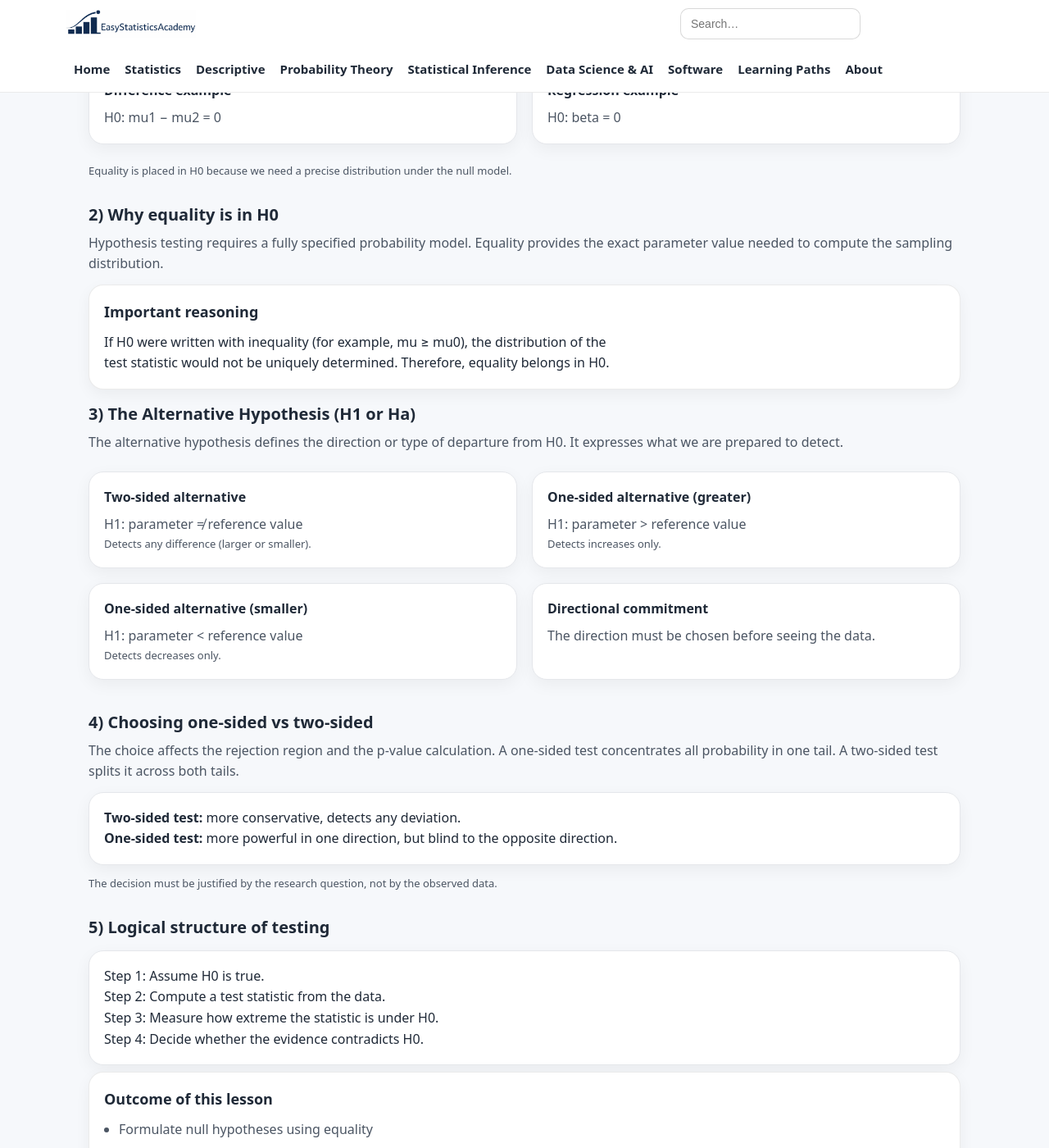
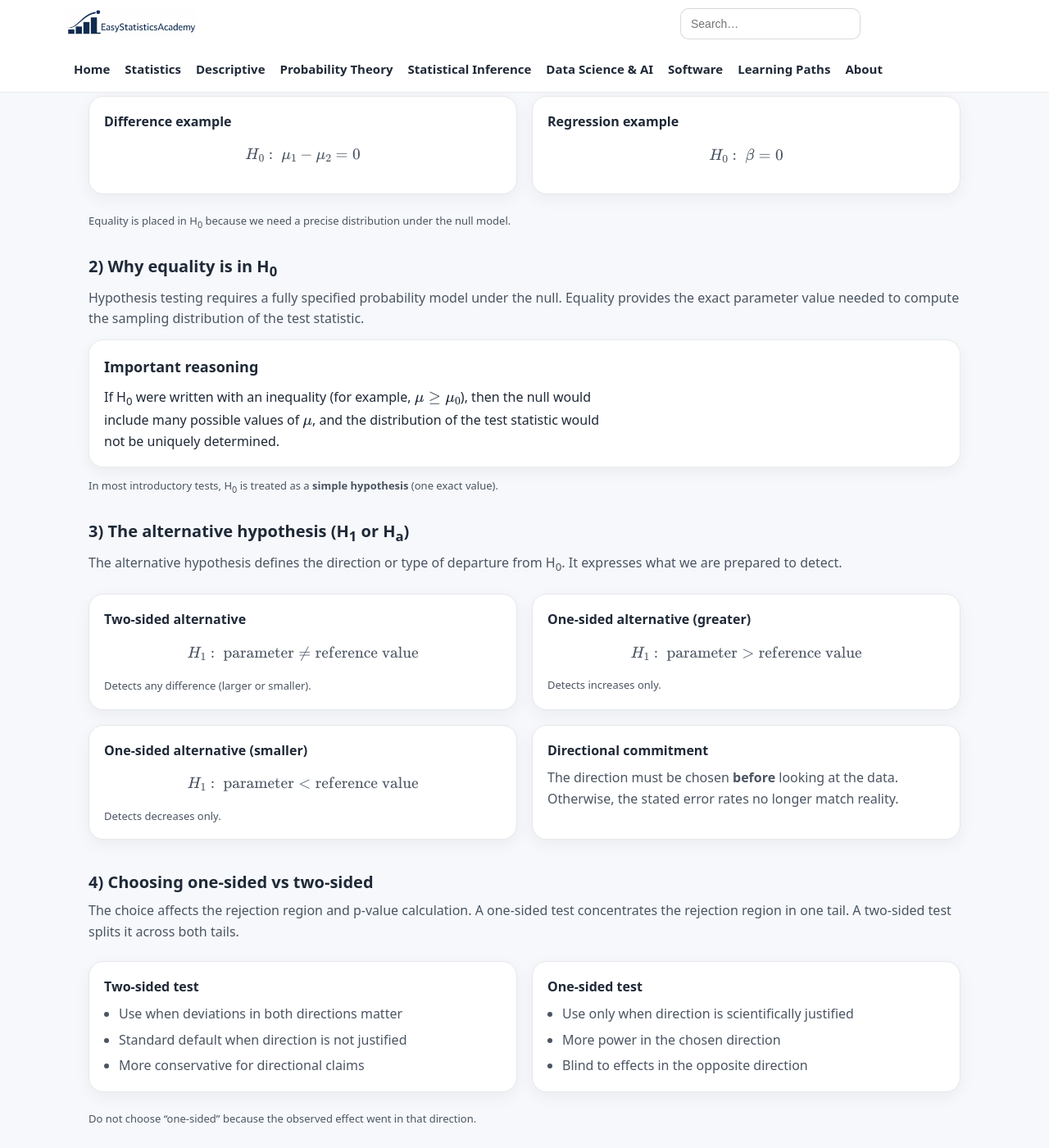
Before and after one commit to ammar-homaida-statistics/easystatisticsacademy, a Jekyll site: the page built from inference/hypothesis-testing/null-and-alternative/index.md, in a window 1280 px wide and 1400 px high, scrolled down 1211 px. Shown: the whole window at 82% size. Built offline with Jekyll 4.4.1, drawn with Linux system fonts in a browser that asks for light colours; some of the changed text lies outside the part shown.

Commit message:
Fix math

```diff
--- a/inference/hypothesis-testing/null-and-alternative/index.md
+++ b/inference/hypothesis-testing/null-and-alternative/index.md
@@ -46,8 +46,8 @@ sidebar: false
       <div class="badge-row">
         <span class="badge">Block 3</span>
         <span class="badge">Lesson 2</span>
-        <span class="badge">H0</span>
-        <span class="badge">H1</span>
+        <span class="badge">H<sub>0</sub></span>
+        <span class="badge">H<sub>1</sub></span>
       </div>
 
       <h1>2. Null and Alternative Hypotheses</h1>
@@ -64,7 +64,7 @@ sidebar: false
       </div>
 
       <p class="muted-mini">
-        The structure of H0 and H1 determines the entire logic of the test.
+        The structure of H<sub>0</sub> and H<sub>1</sub> determines the entire logic of the test.
       </p>
     </div>
   </div>
@@ -74,7 +74,7 @@ sidebar: false
   <div class="section-head">
     <h2>Learning objective</h2>
     <p>
-      Precisely formulate null and alternative hypotheses, understand why equality belongs in H0,
+      Precisely formulate null and alternative hypotheses, understand why equality belongs in H<sub>0</sub>,
       and distinguish between two-sided and one-sided alternatives.
     </p>
   </div>
@@ -92,7 +92,7 @@ sidebar: false
 
 <section class="section">
   <div class="section-head">
-    <h2>1) The Null Hypothesis (H0)</h2>
+    <h2>1) The null hypothesis (H<sub>0</sub>)</h2>
     <p>
       The null hypothesis represents the baseline claim.
       It typically states that a parameter equals a specific value.
@@ -103,7 +103,7 @@ sidebar: false
     <p style="margin:0;">
       General form:
       <br><br>
-      <strong>H0: parameter = reference value</strong>
+      <strong>H<sub>0</sub>: parameter = reference value</strong>
     </p>
   </div>
 
@@ -111,43 +111,51 @@ sidebar: false
     <div class="card">
       <h3>Mean example</h3>
       <p style="margin:0;">
-        H0: mu = mu0
+        \[
+        H_0:\ \mu = \mu_0
+        \]
       </p>
     </div>
 
     <div class="card">
       <h3>Proportion example</h3>
       <p style="margin:0;">
-        H0: p = p0
+        \[
+        H_0:\ p = p_0
+        \]
       </p>
     </div>
 
     <div class="card">
       <h3>Difference example</h3>
       <p style="margin:0;">
-        H0: mu1 − mu2 = 0
+        \[
+        H_0:\ \mu_1 - \mu_2 = 0
+        \]
       </p>
     </div>
 
     <div class="card">
       <h3>Regression example</h3>
       <p style="margin:0;">
-        H0: beta = 0
+        \[
+        H_0:\ \beta = 0
+        \]
       </p>
     </div>
   </div>
 
   <p class="muted-mini" style="margin-top:.75rem;">
-    Equality is placed in H0 because we need a precise distribution under the null model.
+    Equality is placed in H<sub>0</sub> because we need a precise distribution under the null model.
   </p>
 </section>
 
 <section class="section">
   <div class="section-head">
-    <h2>2) Why equality is in H0</h2>
+    <h2>2) Why equality is in H<sub>0</sub></h2>
     <p>
-      Hypothesis testing requires a fully specified probability model.
-      Equality provides the exact parameter value needed to compute the sampling distribution.
+      Hypothesis testing requires a fully specified probability model under the null.
+      Equality provides the exact parameter value needed to compute the sampling distribution of the test statistic.
     </p>
   </div>
 
@@ -155,19 +163,23 @@ sidebar: false
     <div class="callout-copy">
       <h2>Important reasoning</h2>
       <p style="margin:0;">
-        If H0 were written with inequality (for example, mu ≥ mu0),
-        the distribution of the test statistic would not be uniquely determined.
-        Therefore, equality belongs in H0.
+        If H<sub>0</sub> were written with an inequality (for example, \(\mu \ge \mu_0\)),
+        then the null would include many possible values of \(\mu\),
+        and the distribution of the test statistic would not be uniquely determined.
       </p>
     </div>
   </div>
+
+  <p class="muted-mini" style="margin-top:.75rem;">
+    In most introductory tests, H<sub>0</sub> is treated as a <strong>simple hypothesis</strong> (one exact value).
+  </p>
 </section>
 
 <section class="section">
   <div class="section-head">
-    <h2>3) The Alternative Hypothesis (H1 or Ha)</h2>
+    <h2>3) The alternative hypothesis (H<sub>1</sub> or H<sub>a</sub>)</h2>
     <p>
-      The alternative hypothesis defines the direction or type of departure from H0.
+      The alternative hypothesis defines the direction or type of departure from H<sub>0</sub>.
       It expresses what we are prepared to detect.
     </p>
   </div>
@@ -175,38 +187,45 @@ sidebar: false
   <div class="grid grid-2">
     <div class="card">
       <h3>Two-sided alternative</h3>
-      <p>
-        H1: parameter ≠ reference value
+      <p style="margin:0;">
+        \[
+        H_1:\ \text{parameter} \ne \text{reference value}
+        \]
       </p>
-      <p class="muted-mini">
+      <p class="muted-mini" style="margin-top:.5rem;">
         Detects any difference (larger or smaller).
       </p>
     </div>
 
     <div class="card">
       <h3>One-sided alternative (greater)</h3>
-      <p>
-        H1: parameter &gt; reference value
+      <p style="margin:0;">
+        \[
+        H_1:\ \text{parameter} > \text{reference value}
+        \]
       </p>
-      <p class="muted-mini">
+      <p class="muted-mini" style="margin-top:.5rem;">
         Detects increases only.
       </p>
     </div>
 
     <div class="card">
       <h3>One-sided alternative (smaller)</h3>
-      <p>
-        H1: parameter &lt; reference value
+      <p style="margin:0;">
+        \[
+        H_1:\ \text{parameter} < \text{reference value}
+        \]
       </p>
-      <p class="muted-mini">
+      <p class="muted-mini" style="margin-top:.5rem;">
         Detects decreases only.
       </p>
     </div>
 
     <div class="card">
       <h3>Directional commitment</h3>
-      <p>
-        The direction must be chosen before seeing the data.
+      <p style="margin:0;">
+        The direction must be chosen <strong>before</strong> looking at the data.
+        Otherwise, the stated error rates no longer match reality.
       </p>
     </div>
   </div>
@@ -216,32 +235,126 @@ sidebar: false
   <div class="section-head">
     <h2>4) Choosing one-sided vs two-sided</h2>
     <p>
-      The choice affects the rejection region and the p-value calculation.
-      A one-sided test concentrates all probability in one tail.
+      The choice affects the rejection region and p-value calculation.
+      A one-sided test concentrates the rejection region in one tail.
       A two-sided test splits it across both tails.
     </p>
   </div>
 
-  <div class="card">
-    <strong>Two-sided test:</strong> more conservative, detects any deviation.<br>
-    <strong>One-sided test:</strong> more powerful in one direction, but blind to the opposite direction.
+  <div class="grid grid-2">
+    <div class="card">
+      <h3>Two-sided test</h3>
+      <ul class="bullets">
+        <li>Use when deviations in both directions matter</li>
+        <li>Standard default when direction is not justified</li>
+        <li>More conservative for directional claims</li>
+      </ul>
+    </div>
+
+    <div class="card">
+      <h3>One-sided test</h3>
+      <ul class="bullets">
+        <li>Use only when direction is scientifically justified</li>
+        <li>More power in the chosen direction</li>
+        <li>Blind to effects in the opposite direction</li>
+      </ul>
+    </div>
   </div>
 
   <p class="muted-mini" style="margin-top:.75rem;">
-    The decision must be justified by the research question, not by the observed data.
+    Do not choose “one-sided” because the observed effect went in that direction.
   </p>
 </section>
 
 <section class="section">
   <div class="section-head">
-    <h2>5) Logical structure of testing</h2>
+    <h2>5) A compact template (ready to reuse)</h2>
+    <p>
+      Most classical tests can be written using one of these three templates.
+    </p>
   </div>
 
-  <div class="card">
-    Step 1: Assume H0 is true.<br>
-    Step 2: Compute a test statistic from the data.<br>
-    Step 3: Measure how extreme the statistic is under H0.<br>
-    Step 4: Decide whether the evidence contradicts H0.
+  <div class="grid grid-2">
+    <div class="card">
+      <h3>Two-sided</h3>
+      <p style="margin:0;">
+        \[
+        H_0:\ \theta = \theta_0
+        \qquad\text{vs}\qquad
+        H_1:\ \theta \ne \theta_0
+        \]
+      </p>
+    </div>
+
+    <div class="card">
+      <h3>One-sided (greater)</h3>
+      <p style="margin:0;">
+        \[
+        H_0:\ \theta = \theta_0
+        \qquad\text{vs}\qquad
+        H_1:\ \theta > \theta_0
+        \]
+      </p>
+    </div>
+
+    <div class="card">
+      <h3>One-sided (smaller)</h3>
+      <p style="margin:0;">
+        \[
+        H_0:\ \theta = \theta_0
+        \qquad\text{vs}\qquad
+        H_1:\ \theta < \theta_0
+        \]
+      </p>
+    </div>
+
+    <div class="card">
+      <h3>Meaning of \(\theta\)</h3>
+      <p style="margin:0;">
+        \(\theta\) can be \(\mu\), \(p\), \(\mu_1-\mu_2\), \(\beta\), \(\sigma^2\), etc.
+        The structure stays the same.
+      </p>
+    </div>
+  </div>
+</section>
+
+<section class="section">
+  <div class="section-head">
+    <h2>6) Common traps (and how to avoid them)</h2>
+    <p>
+      Bad hypotheses create bad tests.
+      Most errors are conceptual (not computational).
+    </p>
+  </div>
+
+  <div class="grid grid-2">
+    <div class="card">
+      <h3>Trap A: Putting equality in H<sub>1</sub></h3>
+      <p style="margin:0;">
+        The reference distribution is built under H<sub>0</sub>, so equality belongs there.
+      </p>
+    </div>
+
+    <div class="card">
+      <h3>Trap B: One-sided after seeing data</h3>
+      <p style="margin:0;">
+        This inflates false positives because you quietly change the rule.
+      </p>
+    </div>
+
+    <div class="card">
+      <h3>Trap C: Vague H<sub>0</sub></h3>
+      <p style="margin:0;">
+        “No difference” must be written as a specific parameter value (usually 0).
+      </p>
+    </div>
+
+    <div class="card">
+      <h3>Trap D: Testing the wrong parameter</h3>
+      <p style="margin:0;">
+        Always confirm what parameter your statistic targets (mean, proportion, difference, slope, etc.).
+      </p>
+    </div>
   </div>
 </section>
 
@@ -250,10 +363,10 @@ sidebar: false
     <div class="callout-copy">
       <h2>Outcome of this lesson</h2>
       <ul class="bullets">
-        <li>Formulate null hypotheses using equality</li>
-        <li>Specify two-sided and one-sided alternatives correctly</li>
-        <li>Understand how hypothesis structure affects the test</li>
-        <li>Avoid post-hoc directional changes</li>
+        <li>Formulate H<sub>0</sub> with equality and a specific reference value</li>
+        <li>Write correct two-sided and one-sided alternatives</li>
+        <li>Understand how hypothesis form determines the rejection region</li>
+        <li>Avoid post-hoc directional choices</li>
       </ul>
     </div>
   </div>
@@ -264,7 +377,8 @@ sidebar: false
     <div class="callout-copy">
       <h2>Next step</h2>
       <p style="margin:0;">
-        Now we formalize how evidence is measured using standardized test statistics.
+        Next, we define how evidence is measured using a <strong>test statistic</strong>
+        and why standardization puts results on a universal scale.
       </p>
 
       <div class="pill-row" style="margin-top:1rem;">
```
